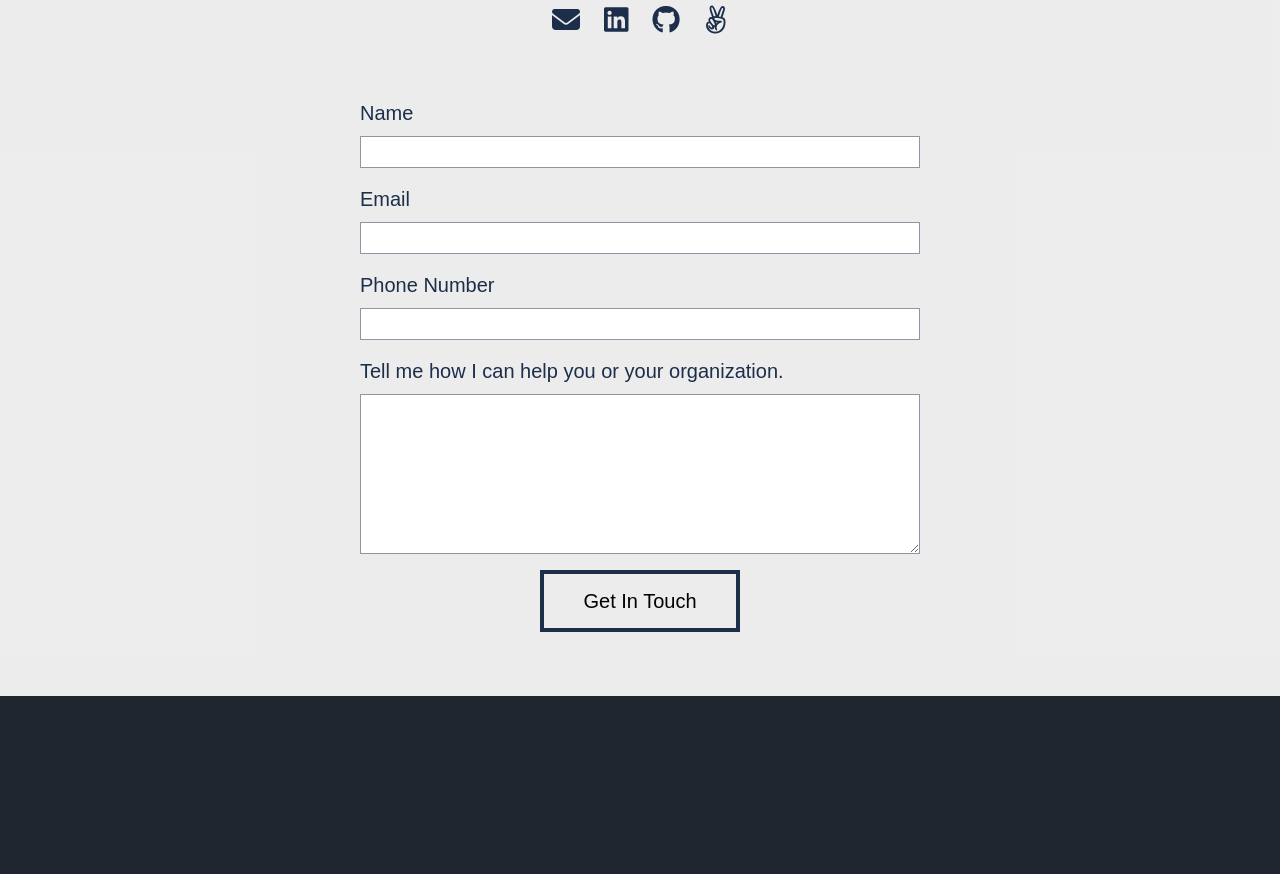
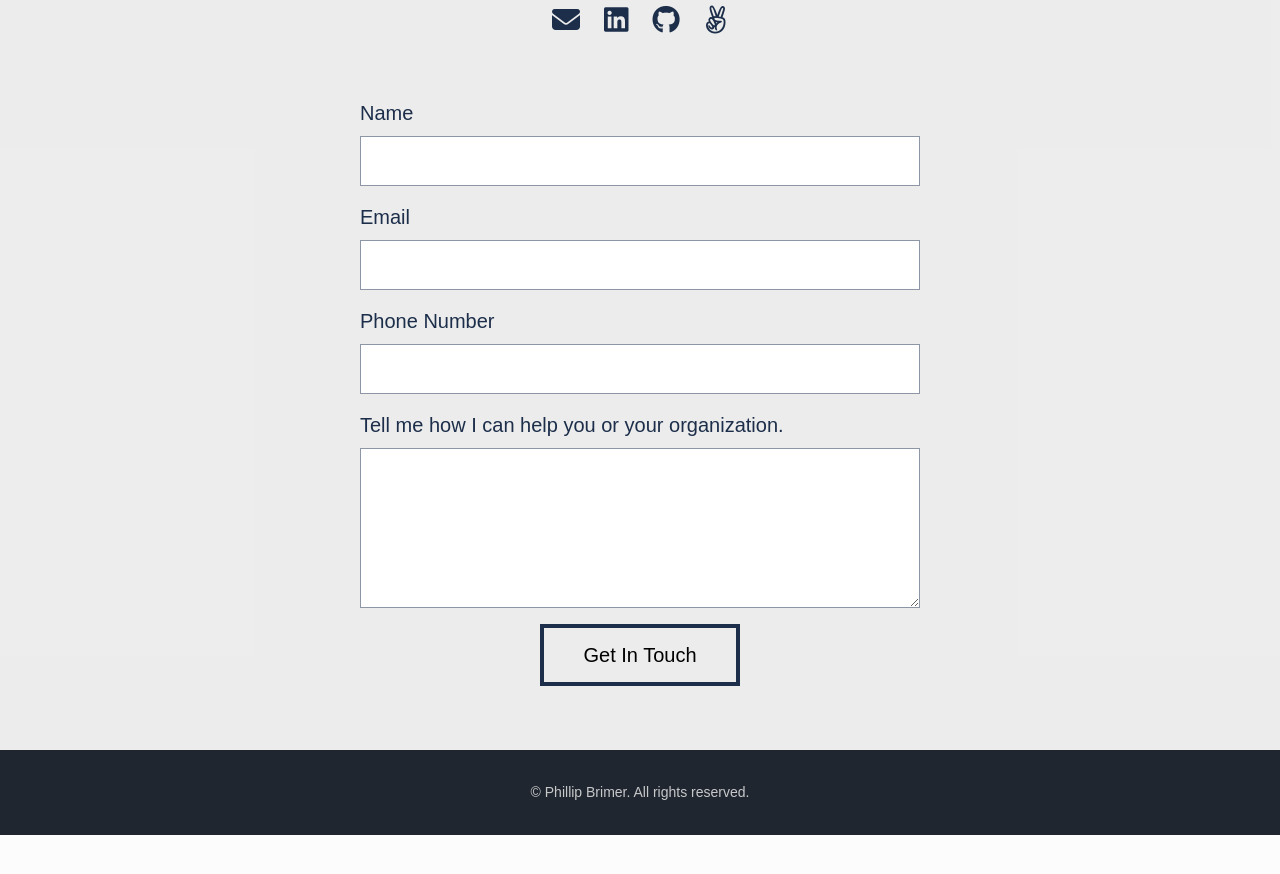
Before and after one commit to HauntedHamburger/portfolio, a plain HTML site: page index.html in a window 1280 px wide. Shown: the part 2900-3774 px from the top of the page. After the commit the page ends 3735 px from the top, so only its background shows below. Drawn offline with Linux system fonts and the light colour scheme; a web font is replaced by a local one.

Commit message:
updated form styling

```diff
--- a/index.html
+++ b/index.html
@@ -44,7 +44,7 @@
             <div class="about-container flex">
                 <h2 class="section-heading fs-600 text-dark">Who is Phil?</h2>
                 <p class="fs-400 text-dark">Sparing the philosophical answer, I deliver front-end web solutions for clients and mix in a little razzle dazzle on the back-end to make all the magic happen.  Deploying beautiful websites that fulfill client objectives is my goal, while adding a touch of thoughful user experience design to improve usability is a bonus for me.</p>
-                <p class="fs-400 text-dark">I'm a sucker for anything designed with users in mind, from well executed interface patterns, to expertly crafted beer can branding that make choosing more about personal aesthetic preference than taste.
+                <p class="fs-400 text-dark">I'm a sucker for anything designed with users in mind, from well executed <a href="https://atomicdesign.bradfrost.com/table-of-contents/">interface patterns</a>, to expertly crafted beer can branding that make choosing more about personal aesthetic preference than taste.
                 <p class="fs-400 text-dark">In my free time you can find me cycling in my hometown New Orleans, planning my next hiking adventure, illustrating for fun using Adobe, or getting together with friends (usually to cook).</p>
             </div>
 
@@ -133,15 +133,15 @@
                 </div>
                 <div class="form-row flex">
                     <label class="ff-content fs-300 text-dark" for="">Email</label>
-                    <input type="email" name="" id="">
+                    <input class="ff-content fs-300" type="email" name="" id="">
                 </div>
                 <div class="form-row flex">
                     <label class="ff-content fs-300 text-dark" for="">Phone Number</label>
-                    <input type="tel" name="" id="">
+                    <input class="ff-content fs-300" type="tel" name="" id="">
                 </div>
                 <div class="form-row flex">
                     <label class="ff-content fs-300 text-dark" for="text">Tell me how I can help you or your organization.</label>
-                    <textarea name="comments" id=""></textarea>
+                    <textarea class="ff-content fs-300" name="comments" id=""></textarea>
                 </div>
                 <a class="ff-content fs-300 text-dark letter-spacing-3" href=""> <button class="btn" type="submit">Get In Touch</button></a>
             </form>
@@ -152,7 +152,7 @@
     <footer>
 
         <div class="footer-container">
-
+            <span class="fs-200">© Phillip Brimer. All rights reserved.</span>
         </div>
 
     </footer>
--- a/public/css/style.css
+++ b/public/css/style.css
@@ -381,21 +381,32 @@ nav {
   gap: 0.5rem;
 }
 
-.form-row label {
+.form-row label,
+.form-row input,
+.form-row textarea {
   width: 100%;
 }
 
 .form-row input {
-  width: 100%;
   height: 2rem;
+  padding: 1.5rem 1rem;
   border: 1px solid hsl( var(--clr-dark) / 0.5 );
 }
 
+.form-row input:hover,
+.form-row input:focus,
+.form-row textarea:hover,
+.form-row textarea:focus {
+  outline: 2px solid hsla( var(--clr-accent))
+}
+
 .form-row textarea {
-  width: 100%;
   height: 10rem;
   border: 1px solid hsl( var(--clr-dark) / 0.5 );
+  padding: 1rem;
 }
+
+
 
 
 
@@ -407,12 +418,17 @@ nav {
 /* ---- Footer ----- */
 
 .footer-container {
-  padding: clamp(4rem, 6rem, 10vw);
-
+  justify-content: center;
+  align-items: center;
+  text-align: center;
+  padding: 2rem;
   background: rgb(10, 22, 41);
   background: linear-gradient(90deg, rgba(32, 38, 47) 75%, rgba(32, 38, 47) 100%);
 }
 
+.footer-container span {
+  color: hsla(var(--clr-white) / 0.75);
+}
 
 
 /* Global Styling */
```
